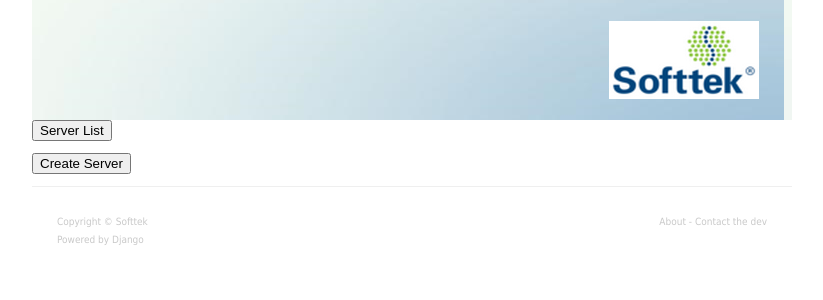
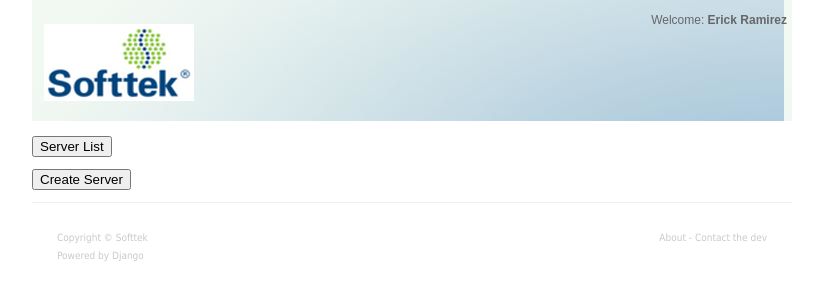
Before and after one commit to erickardus/simple_server, a Django app: page / in a window 1280 px wide. Shown: the part 14-314 px from the top of the page, without its empty margins (228-1051 px from the left). Run offline with Django 3.2, Linux system fonts and the light colour scheme.

Commit message:
Add padding

```diff
--- a/static/css/master.css
+++ b/static/css/master.css
@@ -79,7 +79,14 @@
 	height: 120px;
 	background: #db6d16
 		    url(../images/background.png);
+	padding: 1px 5px 0px 0px;
 }
+
+body.about #header p {
+	vertical-align: middle;
+	text-align: right;
+}
+
 
 h1 {
 	margin: 0;
@@ -92,6 +99,7 @@
 #content {
 
 	margin-right: 280px;
+	padding-top: 15px;
 }
 
 #content .padding {
--- a/templates/base.html
+++ b/templates/base.html
@@ -17,7 +17,7 @@
         <div id="page-container">
 
 	        <div id="header">
-
+                <p>Welcome: <b>Erick Ramirez</b></p>
 	        </div>
 
 	        <div id="content">
--- a/templates/home.html
+++ b/templates/home.html
@@ -1,6 +1,7 @@
 {% extends "base.html" %}
 
 {% block content %}
+
 
     <form action= 'list_server' method="get">
         {% csrf_token %}
```
Also changed, not shown: static/images/background.png.
